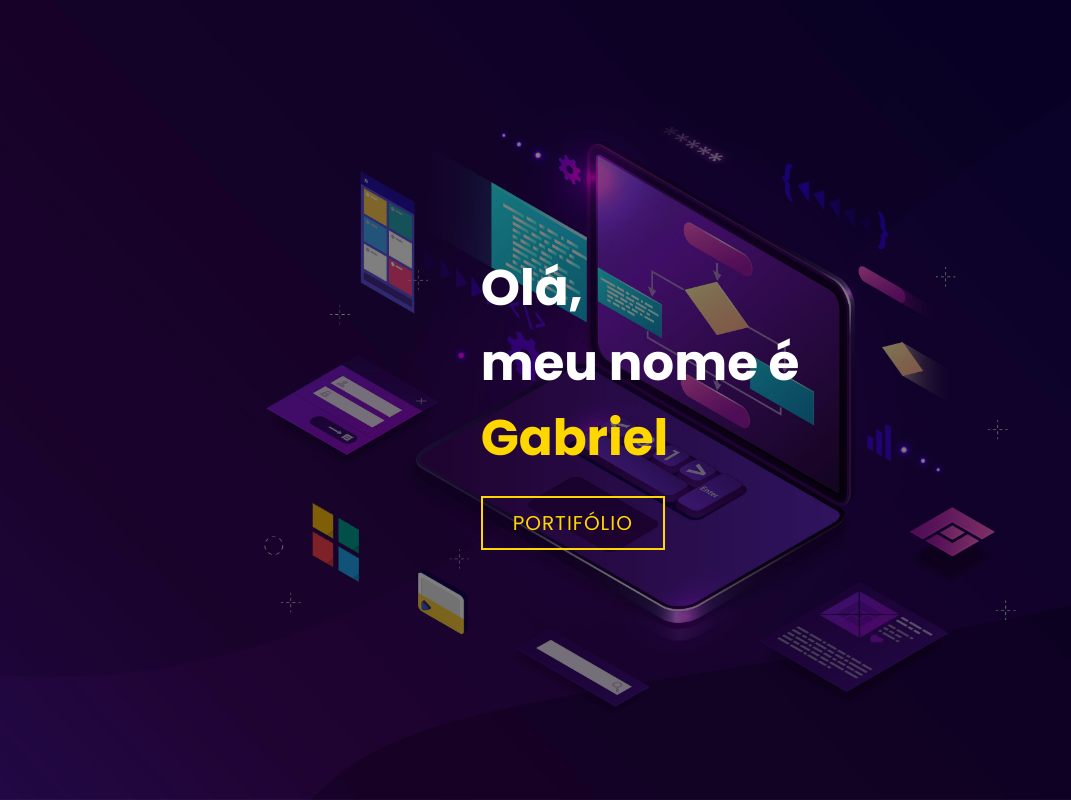
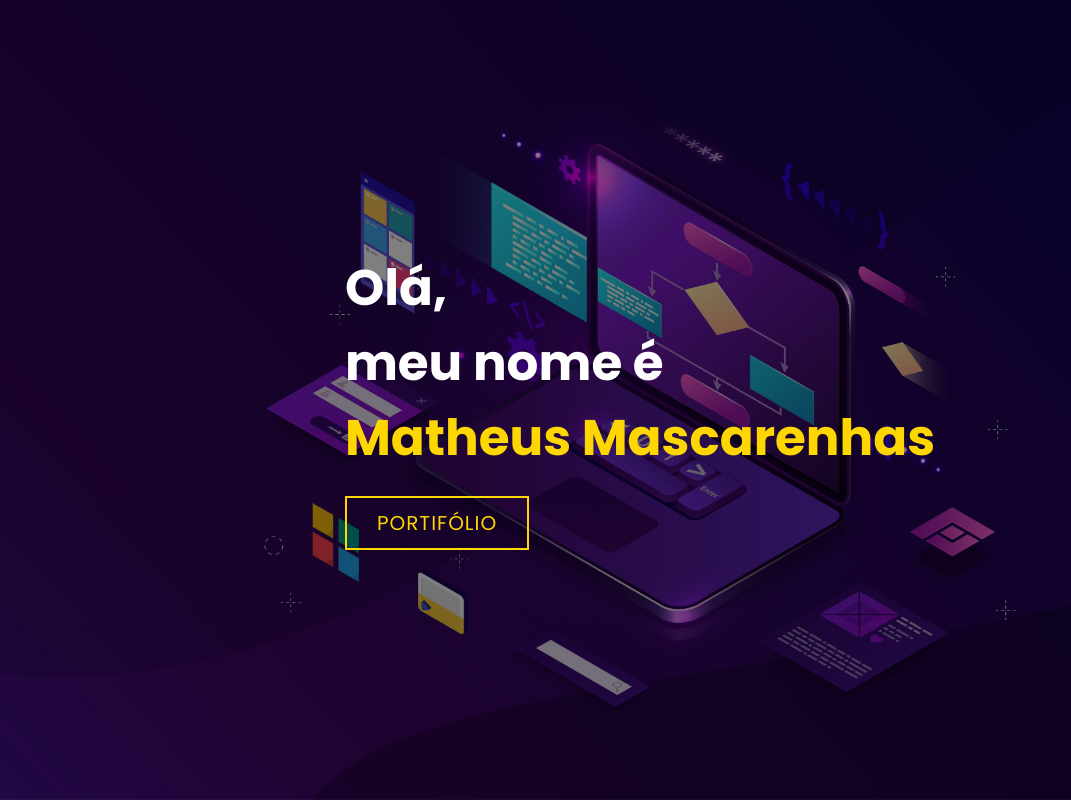
Before and after one commit to MahMascarenhas/Portifolio-Teste, a plain HTML site: page index.html in a window 1280 px wide. Shown: the top 800 px of the page, without its empty margins (0-1071 px from the left). Drawn offline with Linux system fonts and the light colour scheme.

Commit message:
Alteração de nome

```diff
--- a/index.html
+++ b/index.html
@@ -14,7 +14,7 @@
             <div>
                 <h1>Olá,<span></span></h1>
                 <h1>meu nome é<span></span></h1>
-                <h1>Gabriel<span></span></h1>
+                <h1>Matheus Mascarenhas<span></span></h1>
                 <a href="#portfolio" type="button" class="cta">Portifólio</a>
             </div>
         </div>
```
